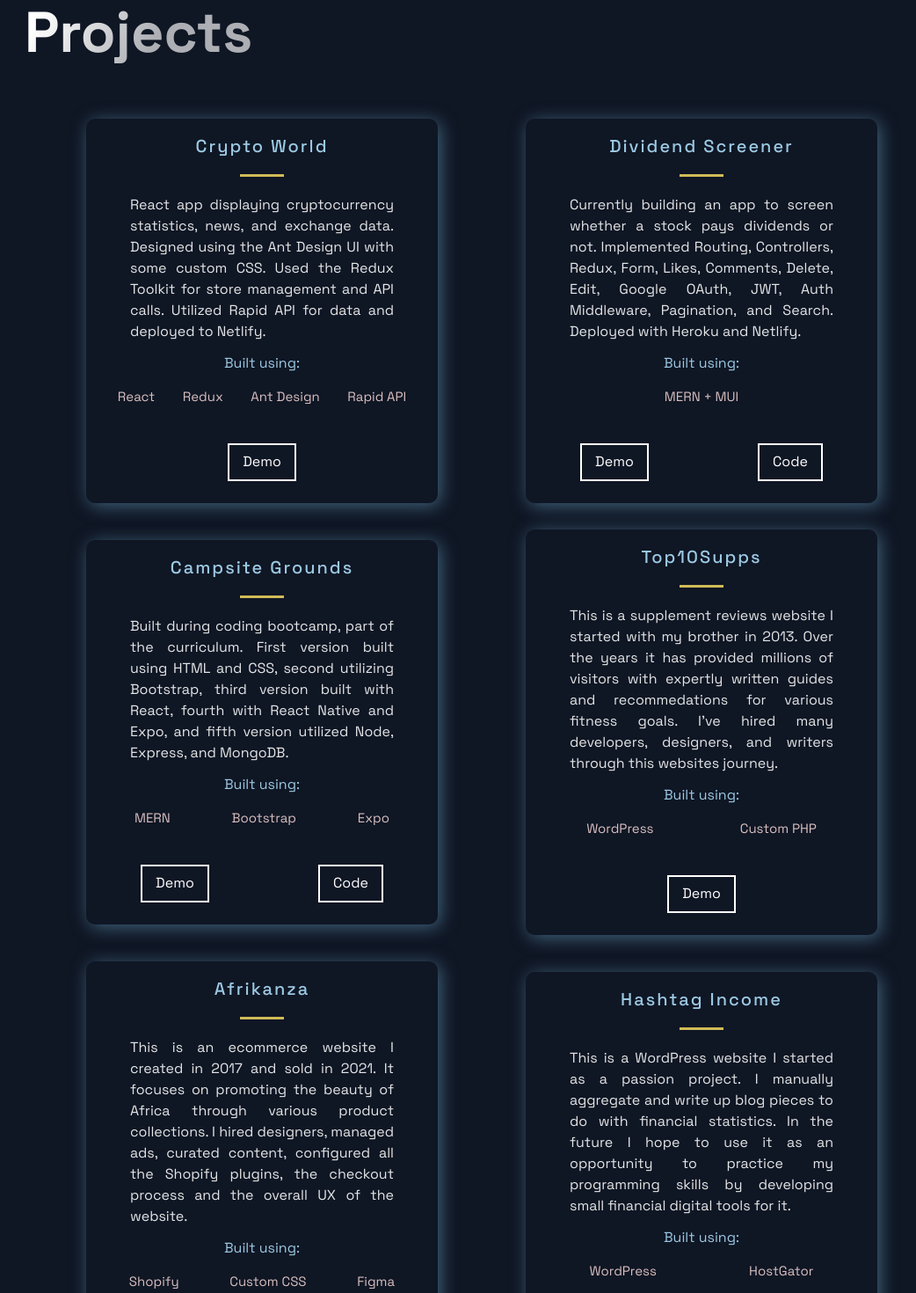
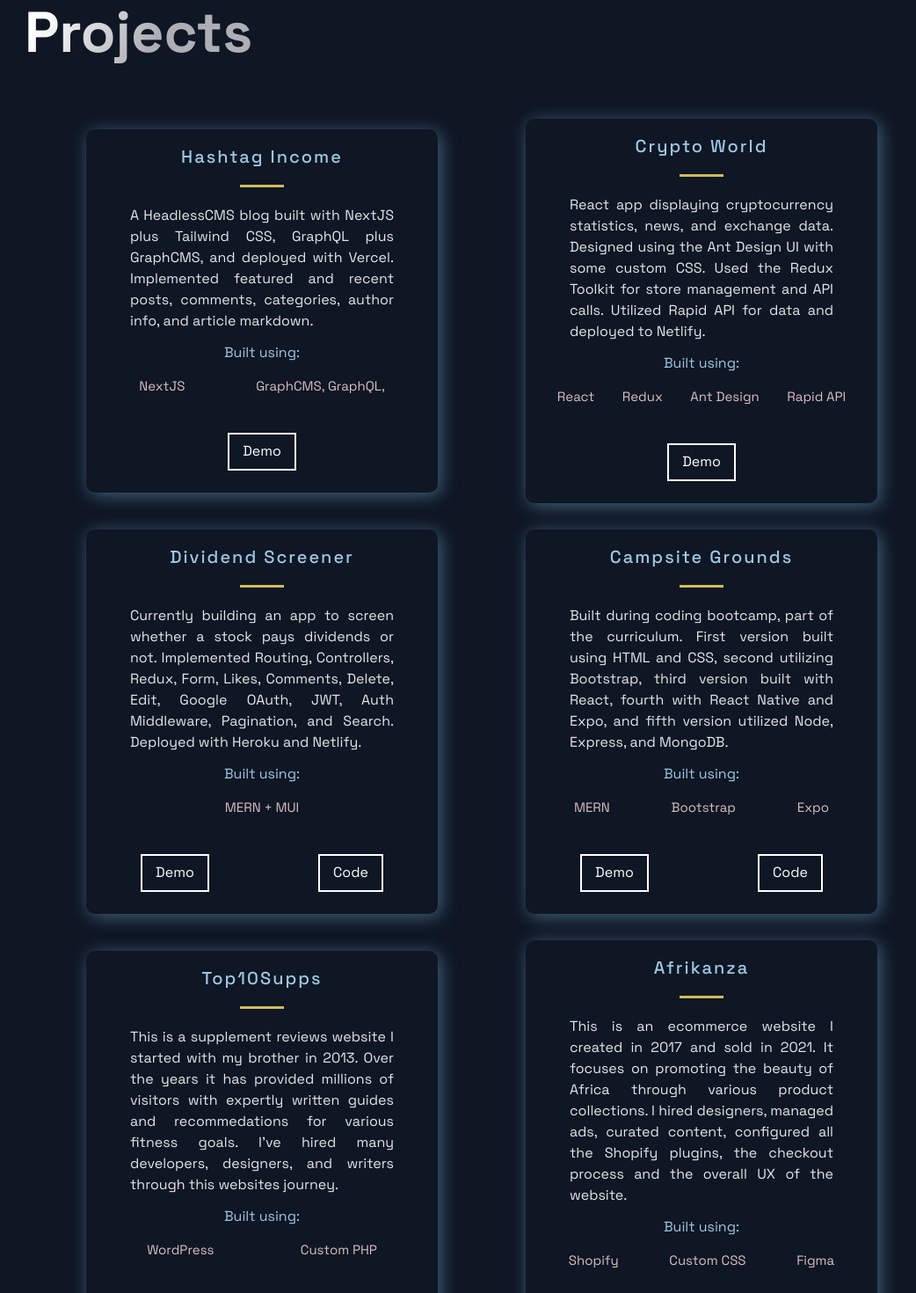
Before and after one commit to Gogsii/gogsi-folio, a Next.js app: page / in a window 1280 px wide. Shown: the part 700-2170 px from the top of the page at 88% size, without its empty margins (92-1134 px from the left). Built offline with nearby package versions, Linux system fonts and the light colour scheme.

Commit message:
added newly built nextjs blog to portfolio

```diff
--- a/src/constants/constants.js
+++ b/src/constants/constants.js
@@ -1,4 +1,13 @@
 export const projects = [
+  {
+    title: 'Hashtag Income',
+    description: "A HeadlessCMS blog built with NextJS plus Tailwind CSS, GraphQL plus GraphCMS, and deployed with Vercel. Implemented featured and recent posts, comments, categories, author info, and article markdown. ",
+    image: '/images/4.jpg',
+    tags: ['NextJS', 'GraphCMS, GraphQL, '],
+    source: '',
+    visit: 'https://hashtagincome.com',
+    id: 2,
+  },
   {
     title: 'Crypto World',
     description: "React app displaying cryptocurrency statistics, news, and exchange data. Designed using the Ant Design UI with some custom CSS. Used the Redux Toolkit for store management and API calls. Utilized Rapid API for data and deployed to Netlify.",
@@ -43,15 +52,6 @@ export const projects = [
     visit: 'https://afrikanza.com/',
     id: 4,
   },
-  {
-    title: 'Hashtag Income',
-    description: "This is a WordPress website I started as a passion project. I manually aggregate and write up blog pieces to do with financial statistics. In the future I hope to use it as an opportunity to practice my programming skills by developing small financial digital tools for it.",
-    image: '/images/4.jpg',
-    tags: ['WordPress', 'HostGator'],
-    source: '',
-    visit: 'https://hashtagincome.com',
-    id: 2,
-  },
 
 ];
 
```
